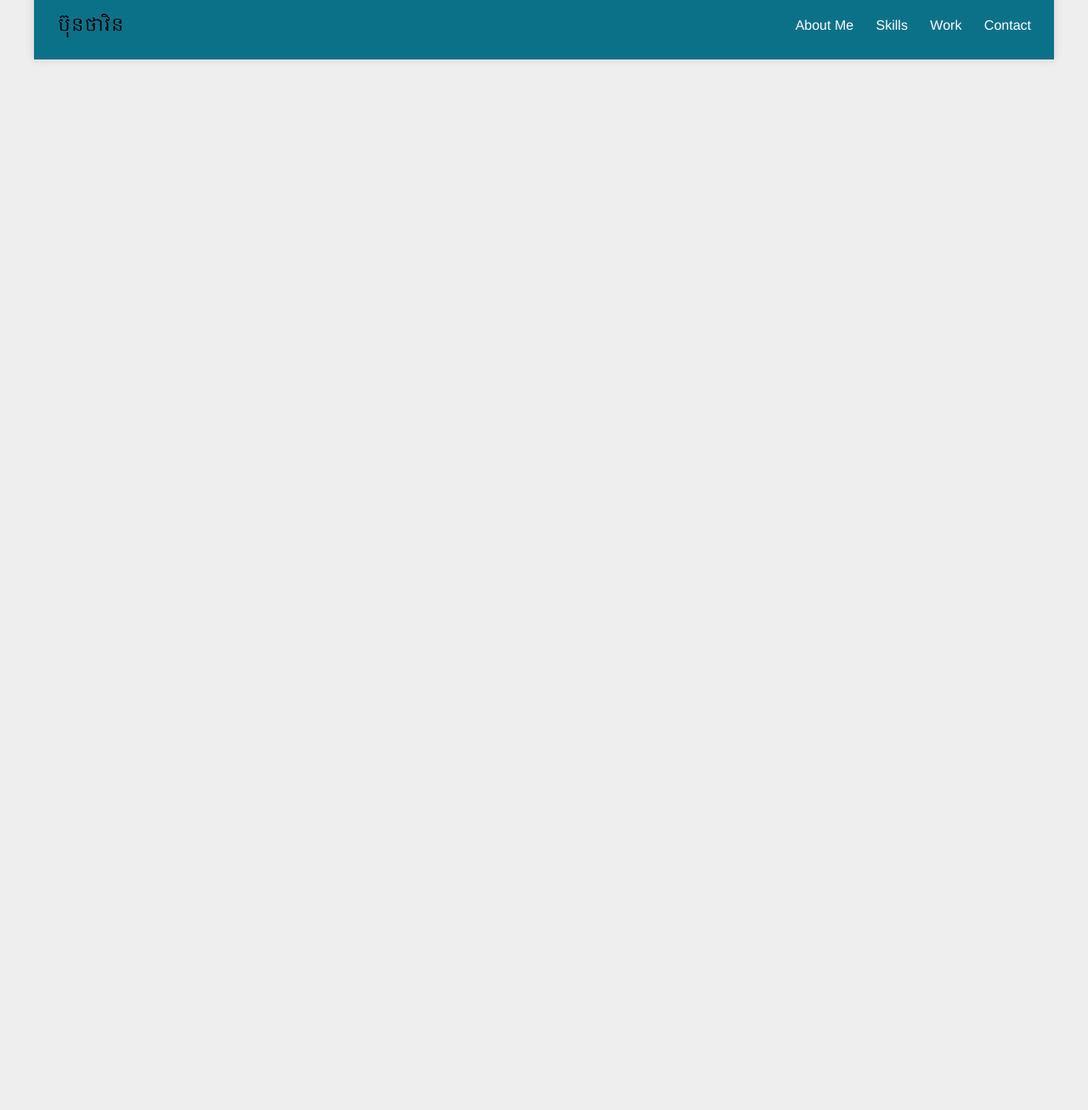
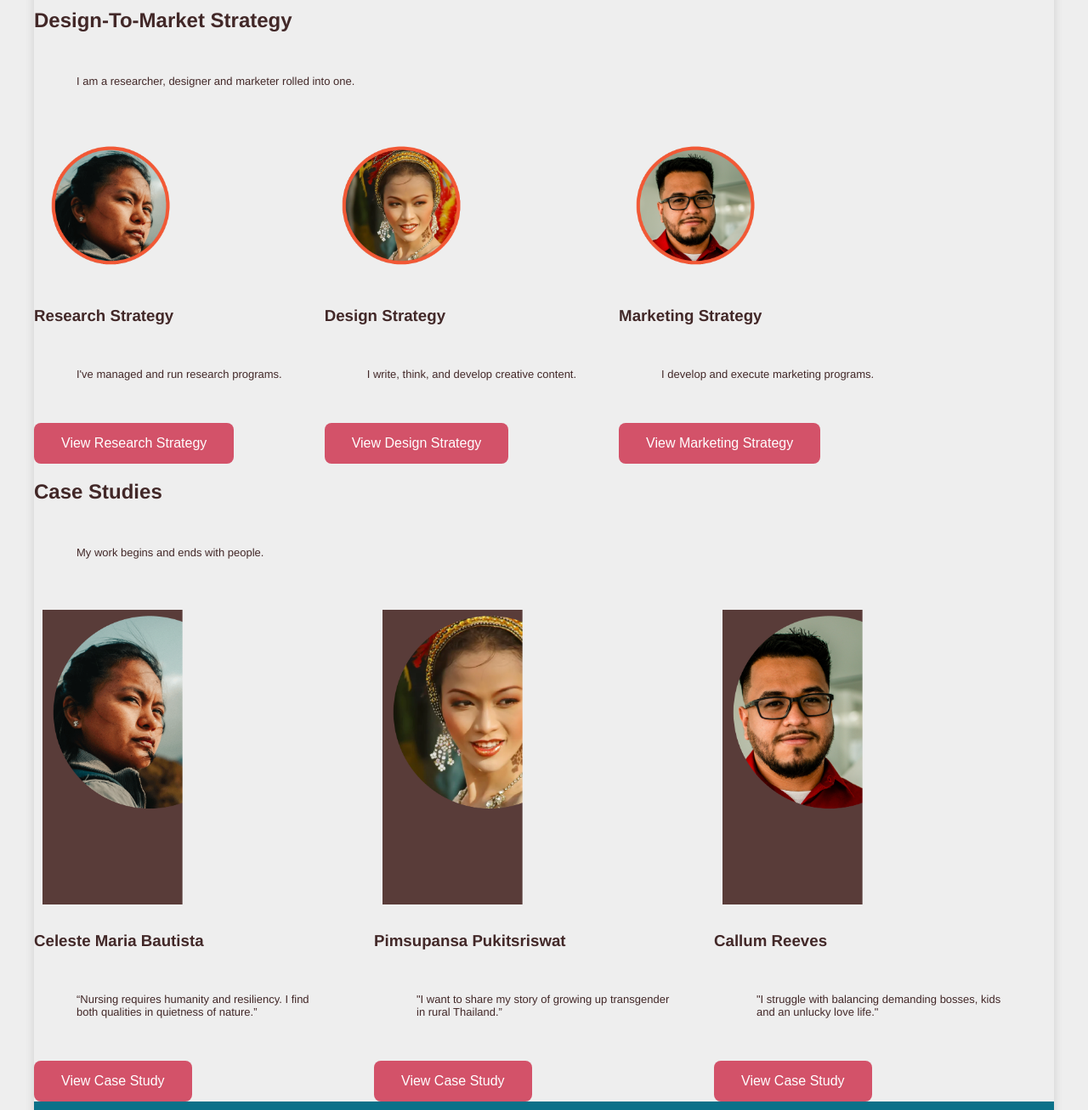
Before and after one commit to VinArchitext/homework18, a plain HTML site: page index.html in a window 1280 px wide. Shown: the part 660-1967 px from the top of the page at 85% size. Before the commit the page ends 800 px from the top, so only its background shows below. Drawn offline with Linux system fonts and the light colour scheme.

Commit message:
removed place holder image and copy and replaced with actual copy and image

```diff
--- a/css/style.css
+++ b/css/style.css
@@ -104,3 +104,29 @@ p{
     margin: 50px;
     font-size: small;
 }
+
+.skillscards {
+    display:flex;
+}
+
+.workcards {
+    display:grid;
+    grid-template-columns: 1fr 1fr 1fr ;
+    grid-template-rows: 1fr;
+    /*1fr divides into ratio */
+    grid-template-areas:
+    "one_workcard two_workcard three_workcard"
+    ;
+}
+
+.one_workcard{
+    grid-area: one_workcard;
+}
+
+.two_workcard{
+    grid-area: two_workcard;
+}
+
+.three_workcard{
+    grid-area: three_workcard;
+}
--- a/index.html
+++ b/index.html
@@ -4,7 +4,7 @@
     <meta charset="UTF-8">
     <meta http-equiv="X-UA-Compatible" content="IE=edge">
     <meta name="viewport" content="width=device-width, initial-scale=1.0">
-    <title>Tha's Homework 17</title>
+    <title>Tha's Homework 18</title>
 <!--connect to css style sheet-->
 <link rel="stylesheet" href="css/style.css">
 </head>
@@ -34,6 +34,76 @@
   </a>
 
  </section>
+ <section class="myskills">
+   <h1>Design-To-Market Strategy</h1>
+   <p>
+     I am a researcher, designer and marketer rolled into one.
+   </p>
+   <div class="skillscards">
+      <div class="one_skillcard">
+      <div class="skillsimage">
+        <img src="images/portfolio_casestudy_1a.png">
+        <!--I don't need a closigng img tag-->
+      </div>   <!--this is for image-->
+      <h3>Research Strategy</h3>
+      <p>I've managed and run research programs.</p>
+      <button>View Research Strategy</button>
+      </div>
+      <div class="one_skillcard">
+        <div class="skillsimage">
+          <img src="images/portfolio_casestudy_2a.png">
+          <!--I don't need a closigng img tag-->
+        </div>   <!--this is for image-->
+        <h3>Design Strategy</h3>
+        <p>I write, think, and develop creative content.</p>
+        <button>View Design Strategy</button>
+        </div>
+        <div class="one_skillcard">
+          <div class="skillsimage">
+            <img src="images/portfolio_casestudy_3a.png">
+            <!--I don't need a closigng img tag-->
+          </div>   <!--this is for image-->
+          <h3>Marketing Strategy</h3>
+          <p>I develop and execute marketing programs.</p>
+          <button>View Marketing Strategy</button>
+          </div>
+   </div>
+ </section>
+ <section class="mywork">
+  <h1>Case Studies</h1>
+  <p>
+    My work begins and ends with people.
+  </p>
+  <div class="workcards">
+     <div class="one_workcard">
+     <div class="workimage">
+       <img src="images/portfolio_casestudy_1b.png">
+       <!--I don't need a closigng img tag-->
+     </div>   <!--this is for image-->
+     <h3>Celeste Maria Bautista</h3>
+     <p>“Nursing requires humanity and resiliency. I find both qualities in quietness of nature.”</p>
+     <button>View Case Study</button>
+     </div>
+     <div class="two_workcard">
+       <div class="workimage">
+         <img src="images/portfolio_casestudy_2b.png">
+         <!--I don't need a closigng img tag-->
+       </div>   <!--this is for image-->
+       <h3>Pimsupansa Pukitsriswat</h3>
+       <p>"I want to share my story of growing up transgender in rural Thailand.”</p>
+       <button>View Case Study</button>
+       </div>
+       <div class="three_workcard">
+         <div class="workimage">
+           <img src="images/portfolio_casestudy_3b.png">
+           <!--I don't need a closigng img tag-->
+         </div>   <!--this is for image-->
+         <h3>Callum Reeves</h3>
+         <p>"I struggle with balancing demanding bosses, kids and an unlucky love life."</p>
+         <button>View Case Study</button>
+         </div>
+  </div>
+</section>
 <!--Footer Section-->
  <footer class="footerNav">
   <div class="logoDisplay"><img src="images/tha_vin_khmer.svg" class="logo"></div>
```
Also changed, not shown: images/portfolio_casestudy_1a.png (added), images/portfolio_casestudy_1b.png (added), images/portfolio_casestudy_2a.png (added), images/portfolio_casestudy_2b.png (added), images/portfolio_casestudy_3a.png (added), images/portfolio_casestudy_3b.png (added), 2 other files.
